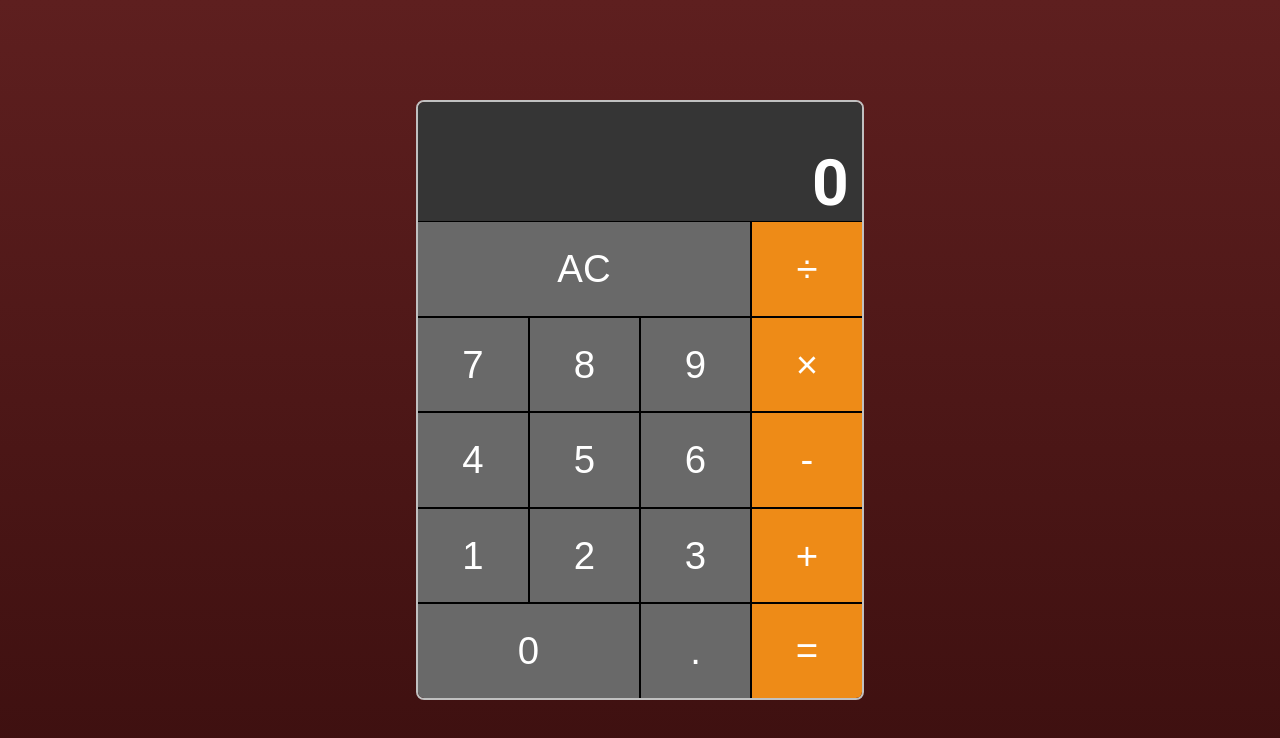
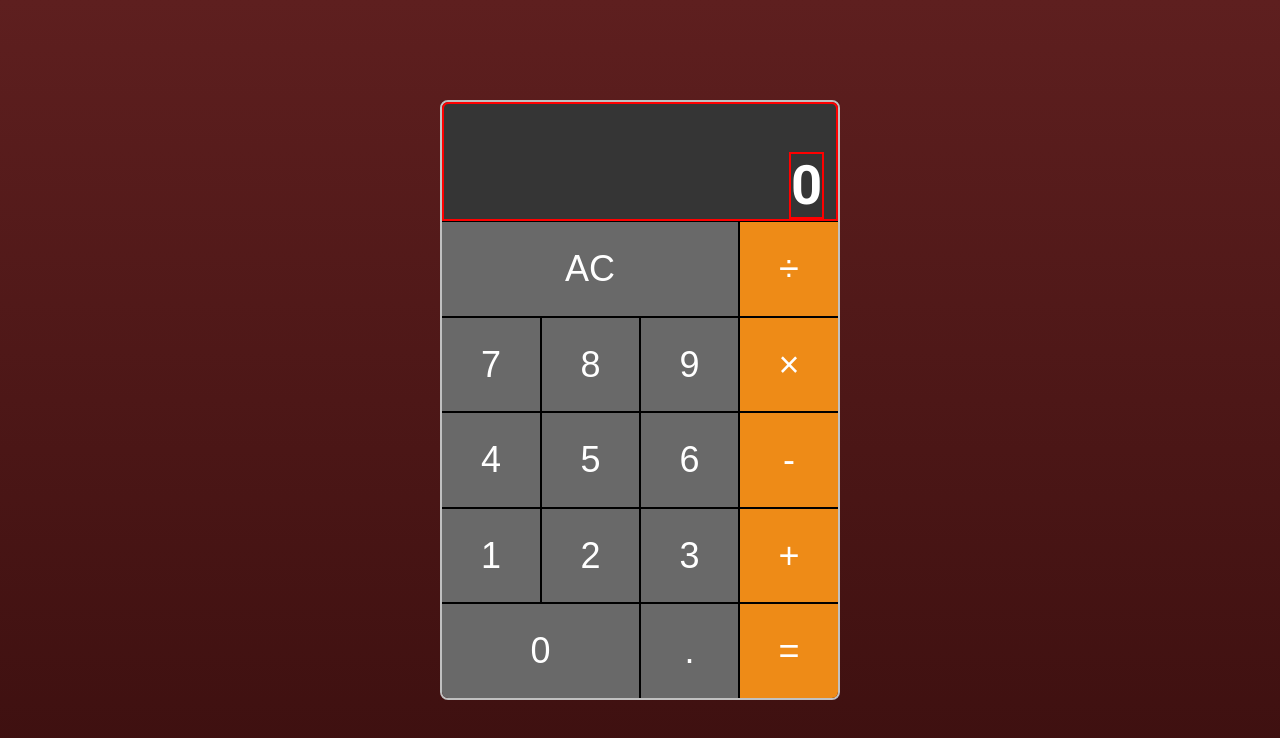
Before and after one commit to Barnaby-1/Calculator, a plain HTML site: page index.html in a window 1280 px wide. Drawn offline with Linux system fonts and the light colour scheme.

Commit message:
add responsive design

```diff
--- a/script.js
+++ b/script.js
@@ -63,7 +63,7 @@ const buttonClicks = () => {
             if (buttonText === 'AC') {
                 clearDisplay();
             } else if (buttons[i].className.includes('number')) {
-                if (firstOperator === null /*|| firstNum === '-' */) {
+                if (firstOperator === null) {
                     if (firstNum === null) {
                         firstNum = '';
                     } else if (firstNum.length > 0) {
@@ -161,7 +161,7 @@ const buttonClicks = () => {
                         firstNum = result;
                 }
             } else if (buttonText.includes('-') && firstNum === null) {
-                // assigns '-' to firstNum if '-' is the
+                // assigns '-' to firstNum if '-' is the first button pressed and firstNum is equal to null
                 firstNum = '-';
                 console.log('firstNum:', firstNum);
                 console.log('firstOperator:', firstOperator);
--- a/style.css
+++ b/style.css
@@ -22,8 +22,8 @@ body {
 /* calculator styling */
 
 #calculator {
-    height: 75vh;
-    width: 35vw;
+    width: 600px;
+    height: 800px;
     border: solid #c0c0c0 2px;
     border-radius: 8px;
     display: flex;
@@ -38,11 +38,13 @@ body {
     background-color: #353535;
     border-top-left-radius: 6.25px;
     border-top-right-radius: 6.25px;
+    border: solid red 2px;
 }
 
 #output-text {
     margin: auto 3% 0 3%;
-    font-size: clamp(3.5rem, 5vw, 6rem);
+    font-size: 5rem;
+    border: solid red 2px;
 }
 
 #all-clear-container {
@@ -69,7 +71,7 @@ button {
     flex: 1;
     background-color: #696969;
     color: #fff;
-    font-size: 3vw;
+    font-size: 3rem;
     border: solid #000 1px;
 }
 
@@ -101,3 +103,27 @@ button:active {
 .operator:active {
     background-color: #b6690d;
 }
+
+
+/* responsive design (media queries) */
+
+@media (max-height: 800px) {
+    #calculator {
+        max-width: 400px;
+        max-height: 600px;
+    }
+    #output-text { font-size: 3.4rem; }
+    button { font-size: 2.25rem; }
+}
+
+@media (max-width: 532px) {
+    #calculator { max-width: 400px; }
+    #output-text { font-size:  3.4rem; }
+    button { font-size: 2.25rem; }
+}
+
+@media (max-width: 366px) {
+    #calculator { max-width: 325px; }
+    #output-text { font-size: 3rem; }
+    button { font-size: 2rem; }
+}
```
